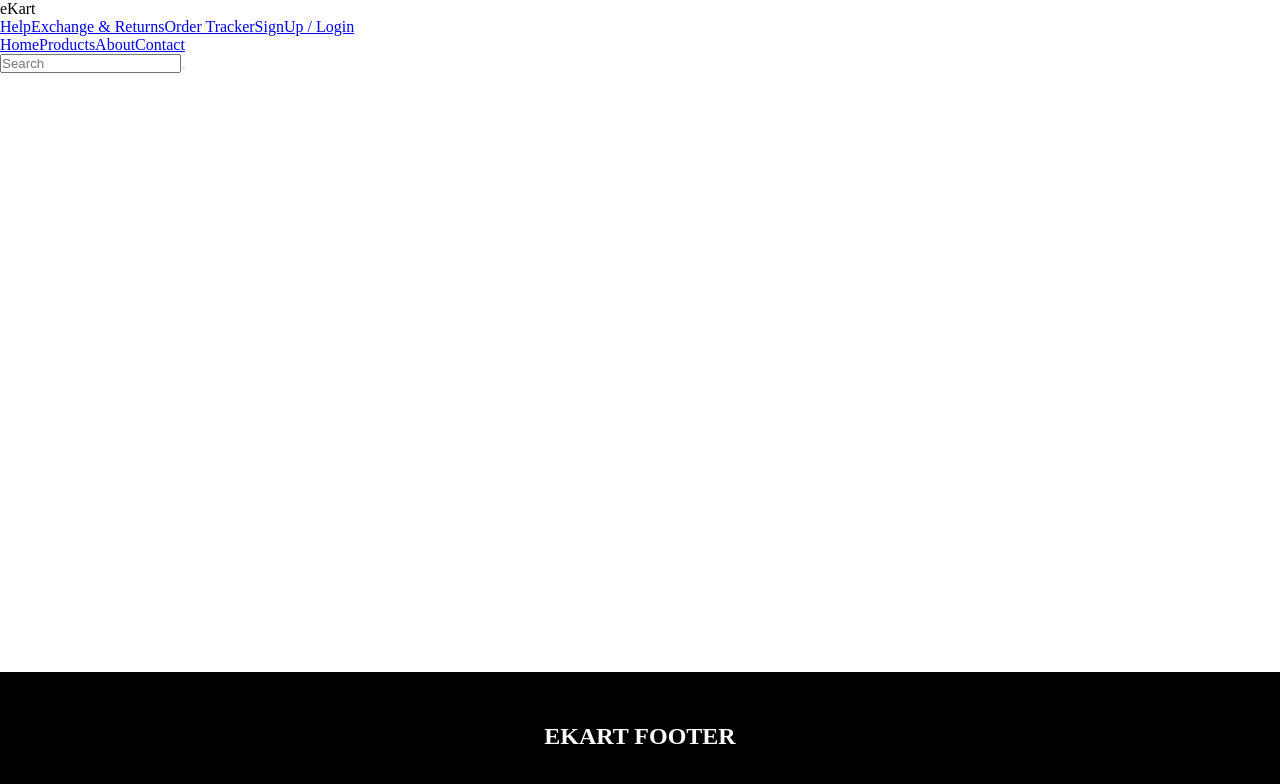
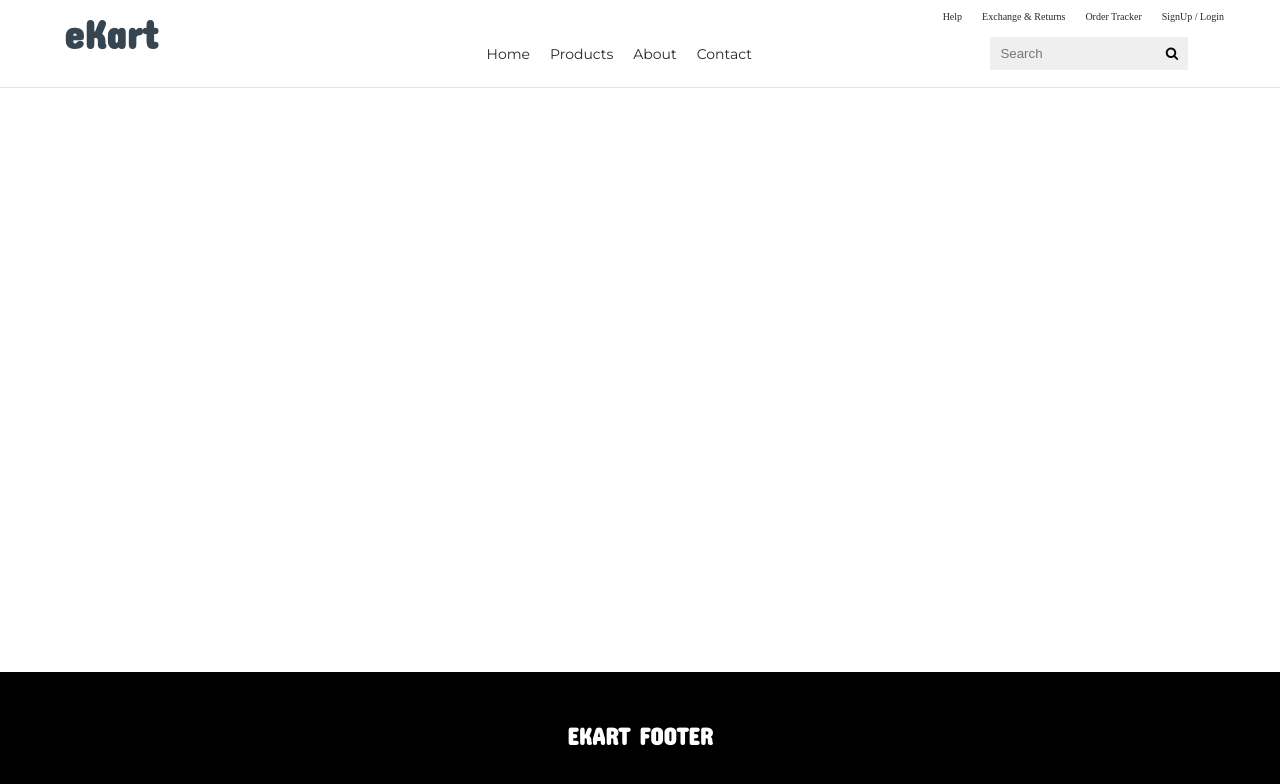
Before and after one commit to Shani-Kumar-Gupta/angular-16-training, an Angular app in the folder ng-ekart/: page / in a window 1280 px wide. Shown: the top 784 px of the page. Built offline with nearby package versions, Linux system fonts and the light colour scheme.

Commit message:
added styles and imports in global css file

```diff
--- a/ng-ekart/src/app/app.module.ts
+++ b/ng-ekart/src/app/app.module.ts
@@ -7,14 +7,18 @@
 
 @NgModule({
   declarations: [
+    // Register Components, Directives
     AppComponent,
     HeaderComponent,
     FooterComponent
   ],
   imports: [
+    // Register Modules
     BrowserModule
   ],
-  providers: [],
+  providers: [
+    // Register Services
+  ],
   bootstrap: [AppComponent]
 })
 export class AppModule { }
--- a/ng-ekart/src/app/footer/footer.component.css
+++ b/ng-ekart/src/app/footer/footer.component.css
@@ -10,4 +10,5 @@
   background-color: black;
   color: white;
   font-weight: bold;
+  font-family: 'Concert One', cursive;
 }
--- a/ng-ekart/src/app/header/header.component.css
+++ b/ng-ekart/src/app/header/header.component.css
@@ -0,0 +1,74 @@
+.ekart--header{
+  width: 100%;
+  height: 11vh;
+  display:flex;
+  flex-wrap: wrap;
+  border-bottom: #E5E4E2 1.5px solid;
+}
+
+.ekart-logo{
+  padding: 1.2vh 8vh;
+  font-size: 40px;
+  font-weight: bold;
+  color: #36454F;
+  font-family: 'Concert One', cursive;
+  width:20%;
+}
+.ekart--header--nav{
+  width: 80%;
+  padding: 1vh 2vh;
+  font-size: 10px;
+}
+.ekart--top--bar{
+  width:auto;
+  text-align: right;
+  padding-top: 3px;
+  padding-bottom: 15px;
+  padding-right: 30px;
+}
+.ekart-menu{
+  padding-top: 2vh;
+  padding: 1vh 1vh;
+  color: #36454F;
+  font-family: 'Montserrat', sans-serif;
+  font-weight:normal;
+  font-size: 14px;
+  width:70%;
+  text-align: center;
+}
+.ekart--bottom--bar{
+  display: flex;
+}
+.ekart--search-bar{
+  padding: 0 3vh;
+}
+.ekart-search-box{
+  width: 170px;
+  height: 33px;
+  border: none;
+  background-color: #efefef;
+  padding: 2px 10px;
+}
+a{
+  text-decoration: none;
+  padding: 0 10px;
+  color: #28282B;
+}
+.ekart--search--btn{
+  width: 33px;
+  height: 33px;
+  border: none;
+  background-color: #efefef;
+  margin-left: -5px;
+}
+
+.btn{
+  padding: 15px 25px;
+  border: none;
+  margin: 10px 0px;
+}
+
+.btn-primary{
+  background-color: #28282B;
+  color: white;
+}
--- a/ng-ekart/src/app/header/header.component.ts
+++ b/ng-ekart/src/app/header/header.component.ts
@@ -4,8 +4,8 @@
   selector: 'app-header',
   templateUrl: './header.component.html',
   // template: '<h2>eKart Header</h2>',
-  styles: [],
-  styleUrls: []
+  // styles: ['a{text-decoration: none; margin: 0 10px}', 'button{padding: 10px 20px;}'],
+  styleUrls: ['./header.component.css']
 })
 export class HeaderComponent {
 
--- a/ng-ekart/src/styles.css
+++ b/ng-ekart/src/styles.css
@@ -1,6 +1,14 @@
 /* You can add global styles to this file, and also import other style files */
+@import url('https://fonts.googleapis.com/css2?family=Concert+One&family=Montserrat:ital,wght@0,100..900;1,100..900&display=swap');
+@import url('https://cdnjs.cloudflare.com/ajax/libs/font-awesome/4.6.3/css/font-awesome.min.css');
+
 * {
   padding: 0;
   margin: 0;
   box-sizing: border-box;
 }
+
+body {
+  font-family: 'Montserrat' sans-serif;
+  /* font-family: "Concert One", sans-serif; */
+}
```
Also changed, not shown: ng-ekart/src/app/footer/footer.component.ts (+8 -1 lines), 1 other file (tests, documents, lock files or other folders).
